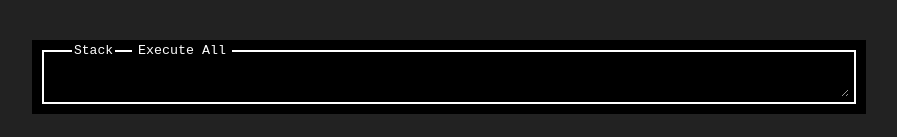
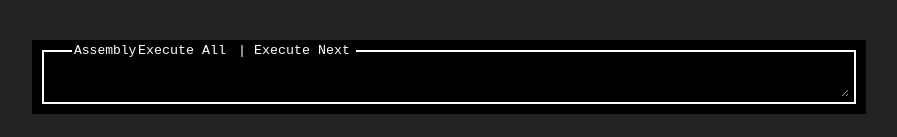
Before and after one commit to redassser/ASM, a Next.js app: page / in a window 1280 px wide. Shown: the part 203-340 px from the top of the page, without its empty margins (191-1088 px from the left). Built offline with nearby package versions, Linux system fonts and the light colour scheme.

Commit message:
asm layout

```diff
--- a/components/translatex86.js
+++ b/components/translatex86.js
@@ -4,7 +4,7 @@ export const x86 = new x86cpu(1024)
 
 export function translatex86(input) {
     if(!input) return;
-    var errorstack = [], codestack = [], pointer = x86.intRegisters[x86.regPos("ebp")];
+    var errorstack = [], codelist = [], pointer = 0;
     const lines = input.split(/\n/);
     //Catches errors
     function errorCatcherSupreme(Line, OperandArray, OperationName, NumberOfInputs) {
@@ -55,14 +55,17 @@ export function translatex86(input) {
                 if(op[0].startsWith("0x")) {
                     var intop=op[0], regop=op[1].substring(1);
                     intop = numberModifier(i, regop, intop);if(intop===undefined) break;
-                    codestack.push([pointer.toString(16),"movi",intop,regop]);
+                    codelist.push([pointer,"movi",intop,regop]);
+                    pointer+=7;
                 } else if(op[0].startsWith('$')) {
                     var intop=op[0].substring(1), regop=op[1].substring(1);
                     intop = numberModifier(i, regop, intop); if(intop===undefined) break;
-                    codestack.push([pointer.toString(16),"movi",intop,regop]);
+                    codelist.push([pointer,"movi",intop,regop]);
+                    pointer+=7;
                 } else if(op[0].startsWith('%')) {
                     const regop=op[0].substring(1), regop2=op[1].substring(1);
-                    codestack.push([pointer.toString(16),"mov",regop,regop2]);
+                    codelist.push([pointer,"mov",regop,regop2]);
+                    pointer+=7;
                 }
                 break;
             case "add":
@@ -70,17 +73,20 @@ export function translatex86(input) {
                 if(op[0].startsWith("0x")) {
                     var intop=op[0], regop=op[1].substring(1);
                     intop = numberModifier(i, regop, intop);if(intop===undefined) break;
-                    codestack.push([pointer.toString(16),"addi",intop,regop]);
+                    codelist.push([pointer,"addi",intop,regop]);
+                    pointer+=3;
                 } else if(op[0].startsWith('$')) {
                     var intop=op[0].substring(1), regop=op[1].substring(1);
                     intop = numberModifier(i, regop, intop);if(intop===undefined) break;
-                    codestack.push([pointer.toString(16),"addi",intop,regop]);
+                    codelist.push([pointer,"addi",intop,regop]);
+                    pointer+=3;
                 } else if(op[0].startsWith('%')) {
                     const regop=op[0].substring(1), regop2=op[1].substring(1);
-                    codestack.push([pointer.toString(16),"add",regop,regop2]);
+                    codelist.push([pointer,"add",regop,regop2]);
+                    pointer+=3;
                 }
             default:
         }
     }
-    return {stack:codestack,errors:errorstack}
+    return {list:codelist,errors:errorstack}
 }
--- a/components/x86.js
+++ b/components/x86.js
@@ -18,8 +18,20 @@ export default class x86cpu extends cpu {
         return (this.intregs[this.regPos(reg)].indexOf(reg));
     }
     exec(array) {
-        //this.rip = location
-        // start executing machine language
+        switch(array[1]) {
+            case "movi":
+                this.movi(array[2],array[3]);
+                break;
+            case "mov":
+                this.mov(array[2],array[3]);
+                break;
+            case "addi":
+                this.addi(array[2],array[3]);
+                break;
+            case "add":
+                this.add(array[2],array[3]);
+                break;
+        }
     }
     execAll(stackarray) {
         stackarray.forEach(array => {
--- a/pages/index.js
+++ b/pages/index.js
@@ -16,10 +16,20 @@ export default function Home() {
     const [input, setInput] = useState("mov $5 %rax ") //Initial state
     const [regs, setRegs] = useState(x86.intRegisters)
     const [err, setErr] = useState("");
-    const [stk, setStk] = useState([]);
+    const [list, setList] = useState([]);
+    const [listpointer, setP] = useState(0);
 
     function handleStack() {
-        x86.execAll(stk);
+        if(listpointer>=list.length) {setErr(["The program has ended"]);return;}
+        x86.execAll(list.slice(listpointer));
+        setRegs(x86.intRegisters.slice(0));
+        setP(list.length);
+    }
+    function handleNext() {
+        if(listpointer>=list.length) {setErr(["The program has ended"]);return;}
+        x86.exec(list[listpointer]);
+        setP(listpointer+1);
+        listChange(list);
         setRegs(x86.intRegisters.slice(0));
     }
     function handleInput(evt) {
@@ -29,7 +39,22 @@ export default function Home() {
         const obj = translatex86(input);
         setRegs(x86.intRegisters.slice(0));
         setErr(obj.errors.join("\n"));
-        setStk(obj.stack);
+        setList(obj.list);
+        setP(0);
+    }
+    function listChange(list) {
+        const h = [];
+        list.forEach((line, ind) => {
+            var prefix = " ";
+            if(ind==listpointer) {prefix=">"}
+            var hex = line[0].toString(16);
+            var mid = " <main+"+line[0]+">  ";
+            var vars = line.slice(2).join(",");
+            if(hex.length!=12) {hex = ("0".repeat(12-hex.length)+hex);}
+            if(mid.length!=16) {mid = (mid+" ".repeat(16-mid.length))}
+            h.push(prefix+"0x"+hex+mid+line[1]+"   "+vars);
+        });
+        return h
     }
     return(
     <>
@@ -38,10 +63,11 @@ export default function Home() {
         <button className={styles.submit} onClick={handleSubmit}>Compile and Move To Stack</button>
         <p className={styles.title}>Input</p>
         <div className={styles.regdiv}><textarea spellCheck="false" className={styles.input} value={input} onChange={evt => handleInput(evt)}/></div>
-        {/* Stack Output */}
+        {/* ASM Output */}
         <button className={styles.submit} onClick={handleStack}>Execute All</button>
-        <p className={styles.title}>Stack</p>
-        <div className={styles.regdiv}><textarea id="stk" disabled className={styles.input} value={stk.join("\n")}></textarea></div>
+        <button className={styles.submit} onClick={handleNext}>| Execute Next</button>
+        <p className={styles.title}>Assembly</p>
+        <div className={styles.regdiv}><textarea id="list" disabled className={styles.input} value={listChange(list).join("\n")}></textarea></div>
         {/* Output Console */}
         <p className={styles.title}>Output console</p>
         <div className={styles.regdiv}><textarea id="con" disabled className={styles.input} value={err}></textarea></div>
```
Also changed, not shown: 1 other file (tests, documents, lock files or other folders).
